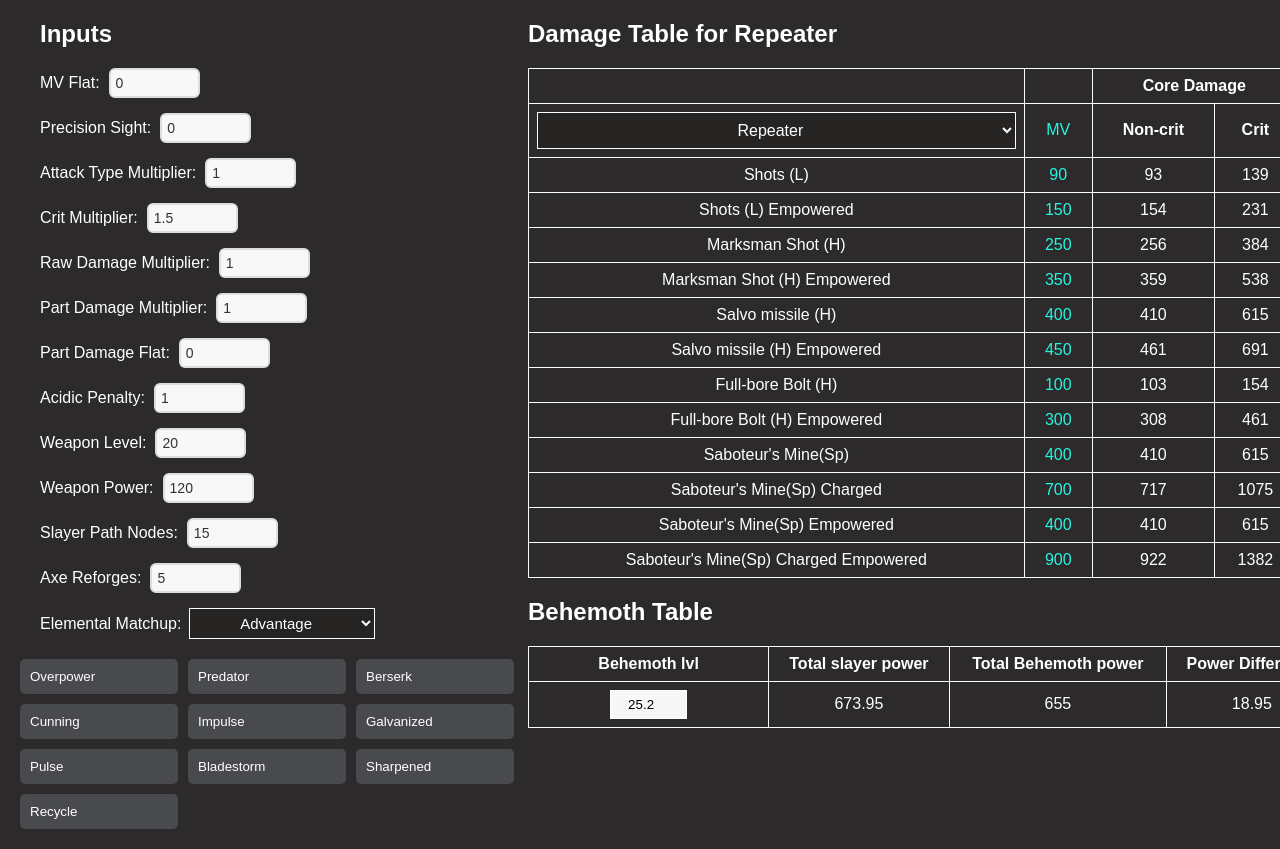
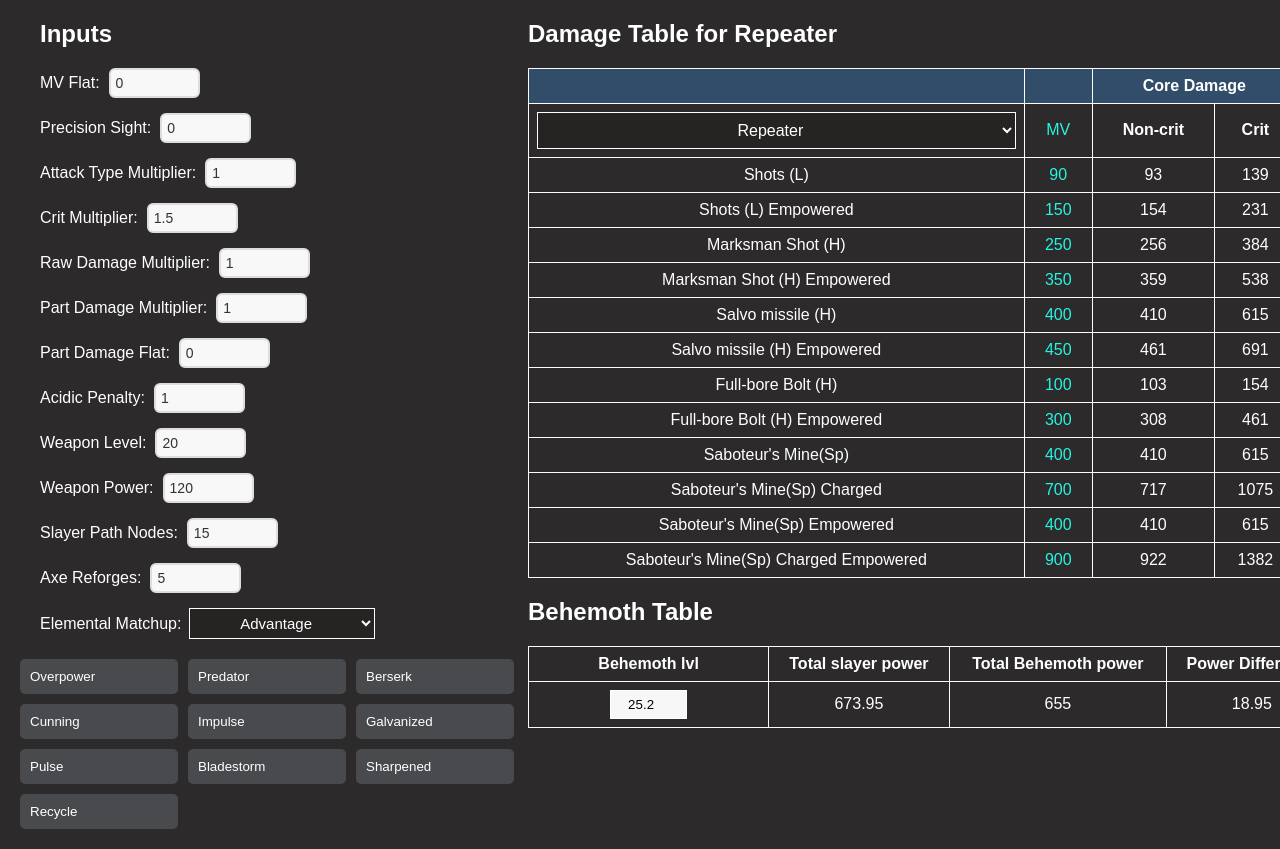
Before and after one commit to Super-EvilTeam/dauntless-calculator, a React (Create React App) app: page / in a window 1280 px wide. In both pictures the pointer is over the element 1014 px from the left and 85 px from the top of the page. Shown: the top 849 px of the page. Built offline with nearby package versions, Linux system fonts and the light colour scheme.

Commit message:
Hovering over row changes background color for whole row, adds better visiblity

```diff
--- a/src/components/DamageTable.css
+++ b/src/components/DamageTable.css
@@ -12,6 +12,10 @@ th, td {
   border: 1px solid rgb(250, 248, 248);
   padding: 8px;
   text-align: center;
+}
+
+tr:hover {
+	background-color: #335374a1;
 }
 
 th {
```
